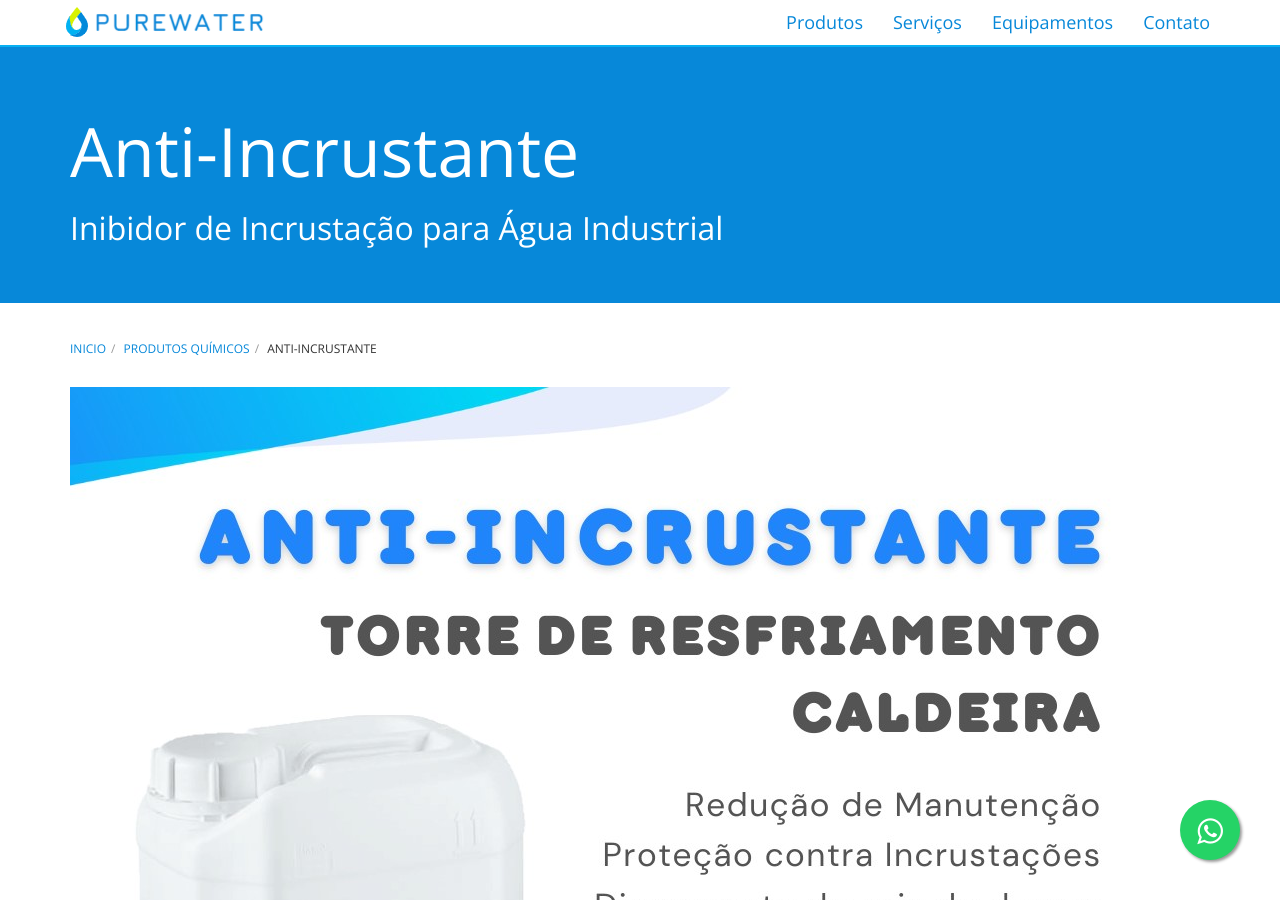
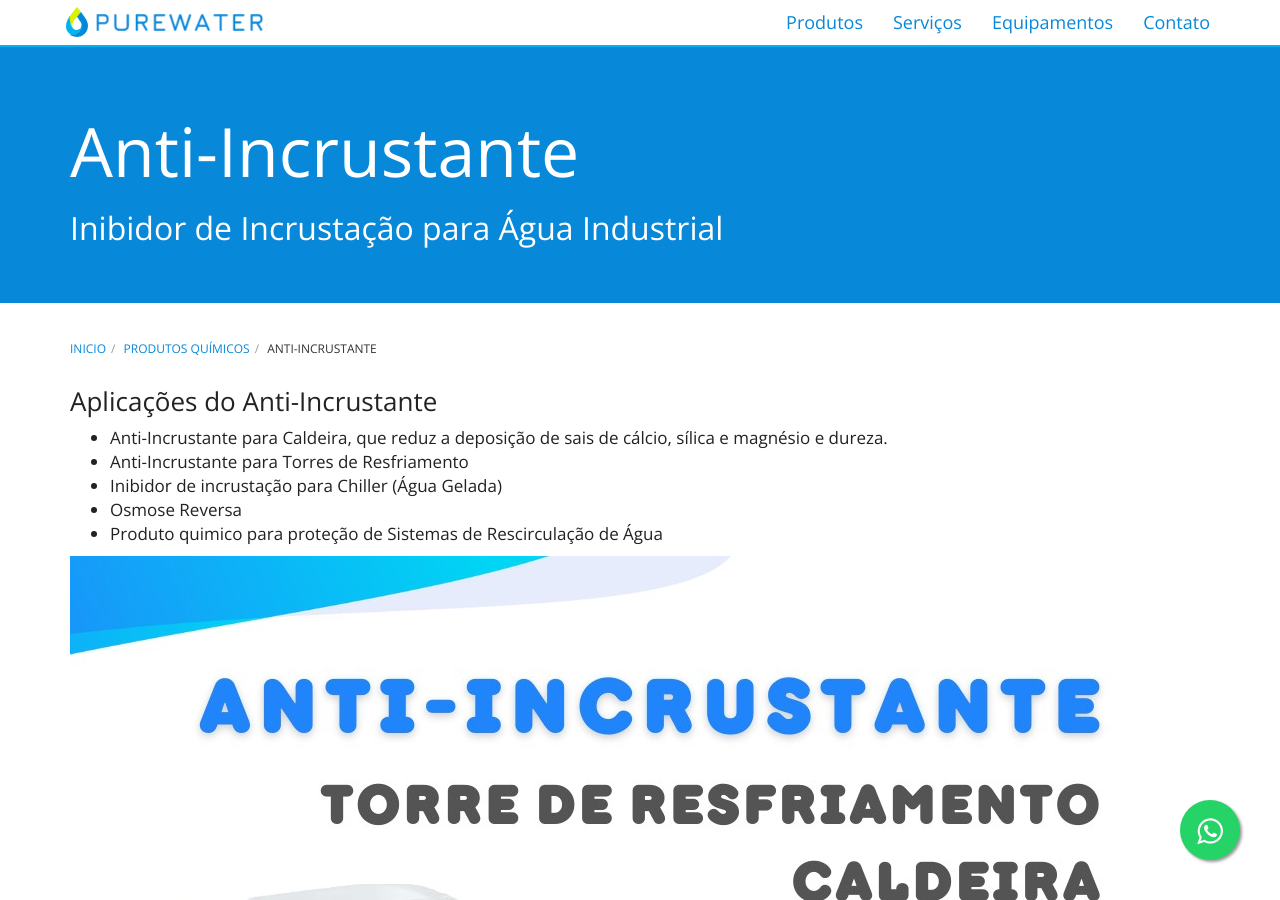
Before and after one commit to purewaterefluentes/purewaterefluentes.github.io, a Jekyll site: the page built from produtos/anti-incrustante.md, in a window 1280 px wide and 900 px high. Built offline with Jekyll 4.4.1, drawn with Linux system fonts in a browser that asks for light colours; nearby versions of some CDN libraries; library files that are not in the unit come from our copies.

Commit message:
Update anti-incrustante.md

```diff
--- a/produtos/anti-incrustante.md
+++ b/produtos/anti-incrustante.md
@@ -5,8 +5,6 @@
 keywords: Anti-Incrustante, caldeiras, torre de resfriamento, chiller
 description: Anti-incrustante é usado para prevenir a deposição de sais dissolvidos de carbonatos, silicatos, oxido ferroso e sulfatos de cálcio na água industrial, evitando a incrustação em tanques, tubulações, caldeiras, torre de resfriamento, chiller.
 ---
-<img class="img-responsive pull-Right" style="max-width: 100;" src="../../website/images/Anti-incrustante_caldeira_torre.jpg" alt="Anti-incrustante_para_caldeira_torre_resfriamento">
-
 ### Aplicações do Anti-Incrustante
 
 - Anti-Incrustante para Caldeira, que reduz a deposição de sais de cálcio, sílica e magnésio e dureza.
@@ -15,7 +13,7 @@
 - Osmose Reversa
 - Produto quimico para proteção de Sistemas de Rescirculação de Água
 
-
+<img class="img-responsive pull-Right" style="max-width: 50;" src="../../website/images/Anti-incrustante_caldeira_torre.jpg" alt="Anti-incrustante_para_caldeira_torre_resfriamento">
 Os produtos **Anti-incrustante ou Dispersante** são compostos químicos ou formulações que possuem a propriedade de prevenir a deposição de sais contidos em água na forma de precipitado em tubos, tanques, ou qualquer superfície. Tipicamente, estes sais são os carbonatos, silicatos e sulfatos de cálcio de água com elevadas concentrações destes sais. Este tipo de água é normalmente chamada de "água dura".
 
 Os compostos anti-incrustação frequentemente reagem com o cálcio, magnésio e silicas de modo que eles não possam formar precipitados depósitos na forma cristalizada na rede hidraulica e equipamentos.
```
